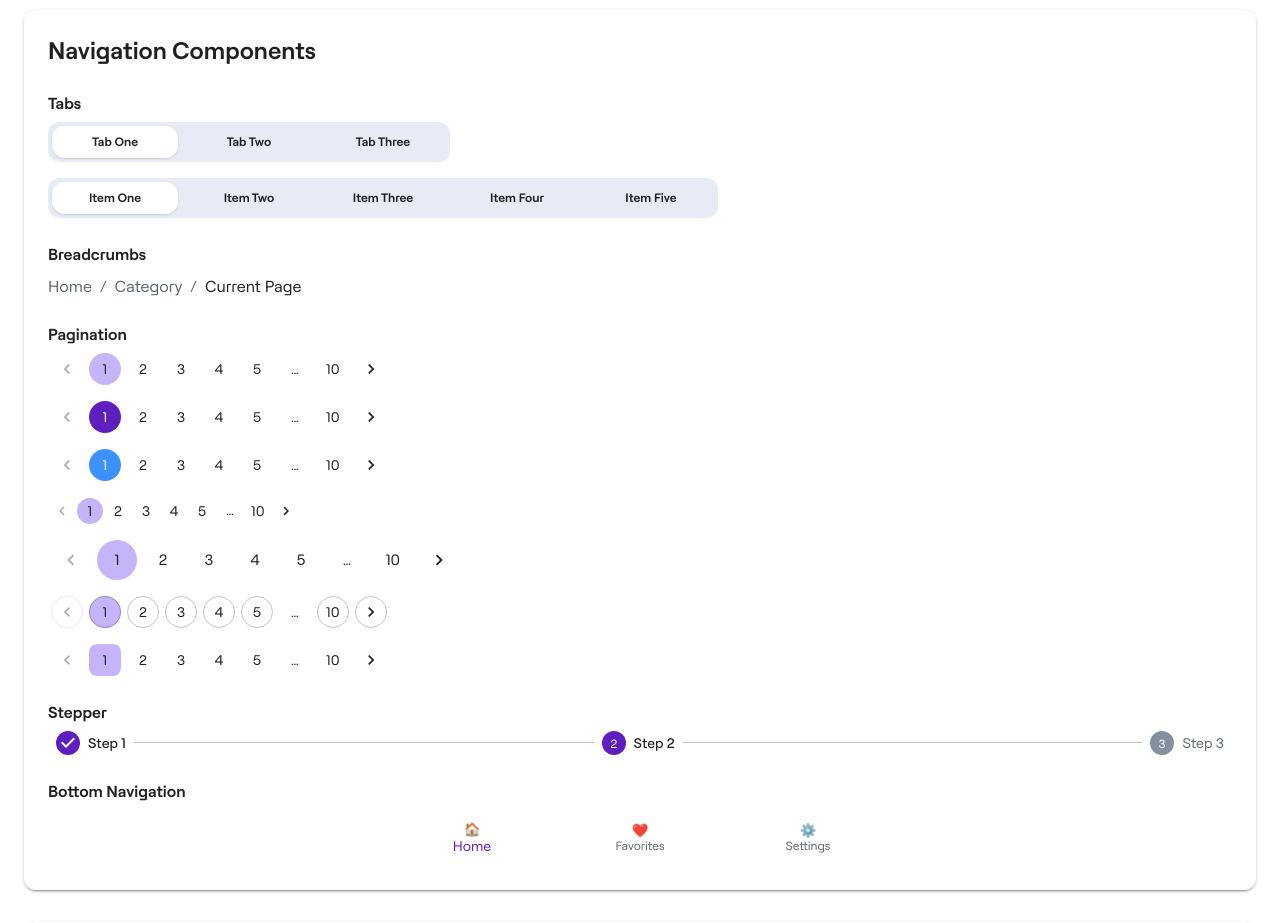
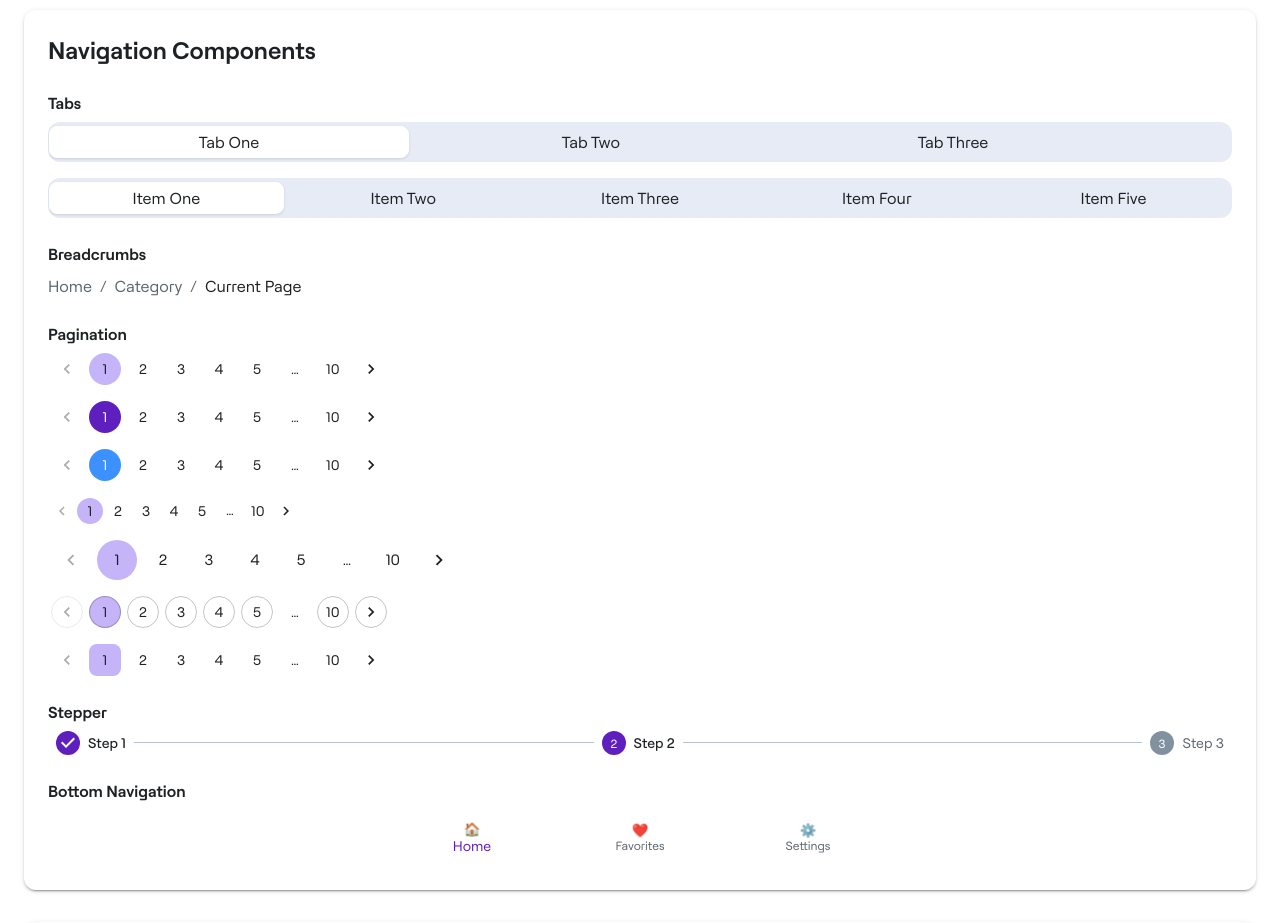
Before and after one commit to formdenes/ui-theme-test, a React (Vite) app: page / in a window 1280 px wide. Shown: the part 5740-6663 px from the top of the page. Built offline with nearby package versions, Linux system fonts and the light colour scheme.

Commit message:
tab styling updated

```diff
--- a/src/theme/theme.ts
+++ b/src/theme/theme.ts
@@ -407,7 +407,7 @@ export const getThemeOptions = (): ThemeOptions => ({
           height: "40px",
           minHeight: "auto",
           padding: 0,
-          width: "auto",
+          width: "100%",
         }
       }
     },
@@ -416,18 +416,20 @@ export const getThemeOptions = (): ThemeOptions => ({
         root: {
           alignItems: "center",
           border: "1px solid transparent",
-          borderRadius: "12px",
+          borderRadius: "8px",
           color: colors.grey.A400,
-          fontSize: "12.25px",
-          margin: ".25rem",
+          flex: 1,
+          fontSize: "16px",
+          fontWeight: "normal",
+          margin: "4px 1px",
           minHeight: "auto",
-          minWidth: "126px",
-          padding: "7px 10.5px",
+          minWidth: "30px",
+          padding: "5px 0",
           textTransform: "capitalize",
           "&.Mui-selected": {
             backgroundColor: "white",
             borderColor: "white",
-            boxShadow: "0 1px 3px 0 rgba(0, 0, 0, 0.1), 0 1px 2px -1px rgba(0, 0, 0, 0.1);",
+            boxShadow: "0 1px 2px -1px rgba(0, 0, 0, 0.1), 0 1px 3px 0 rgba(0, 0, 0, 0.1);",
             color: "inherit"
           },
         }
```
